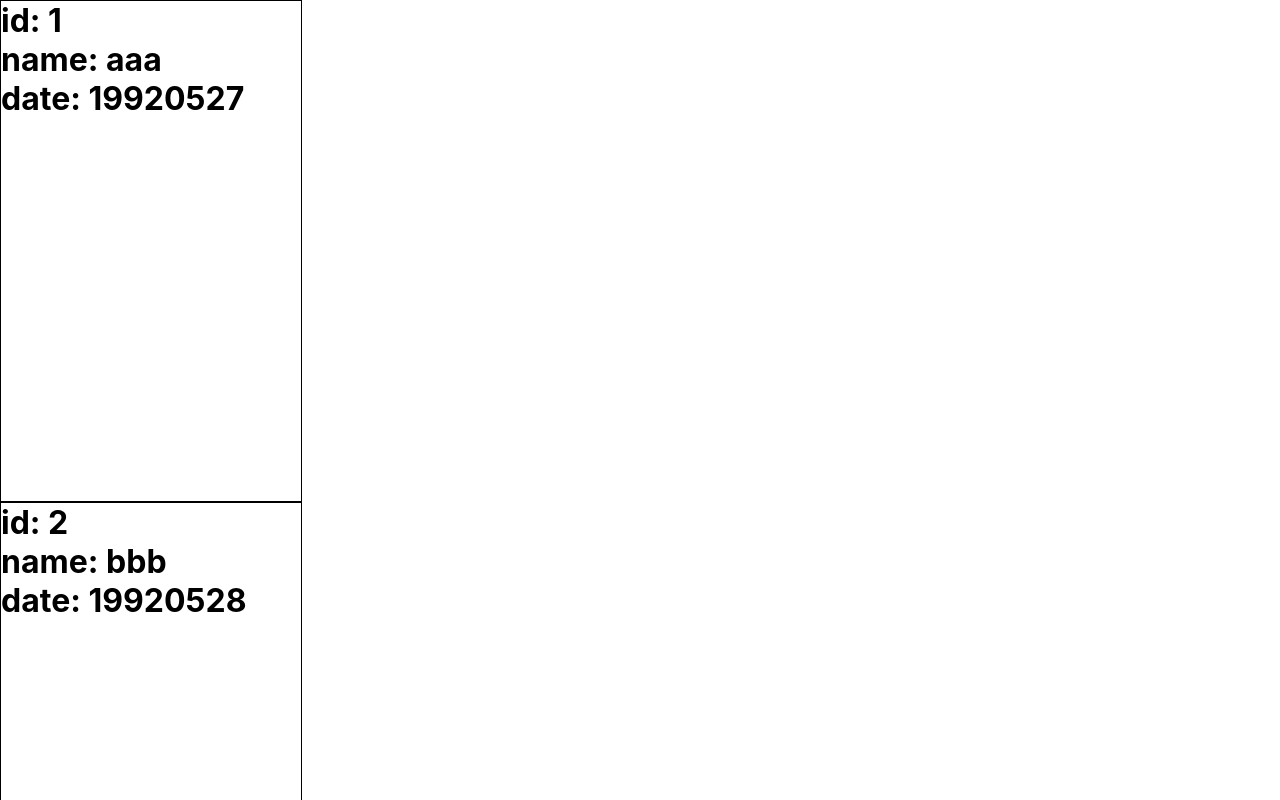
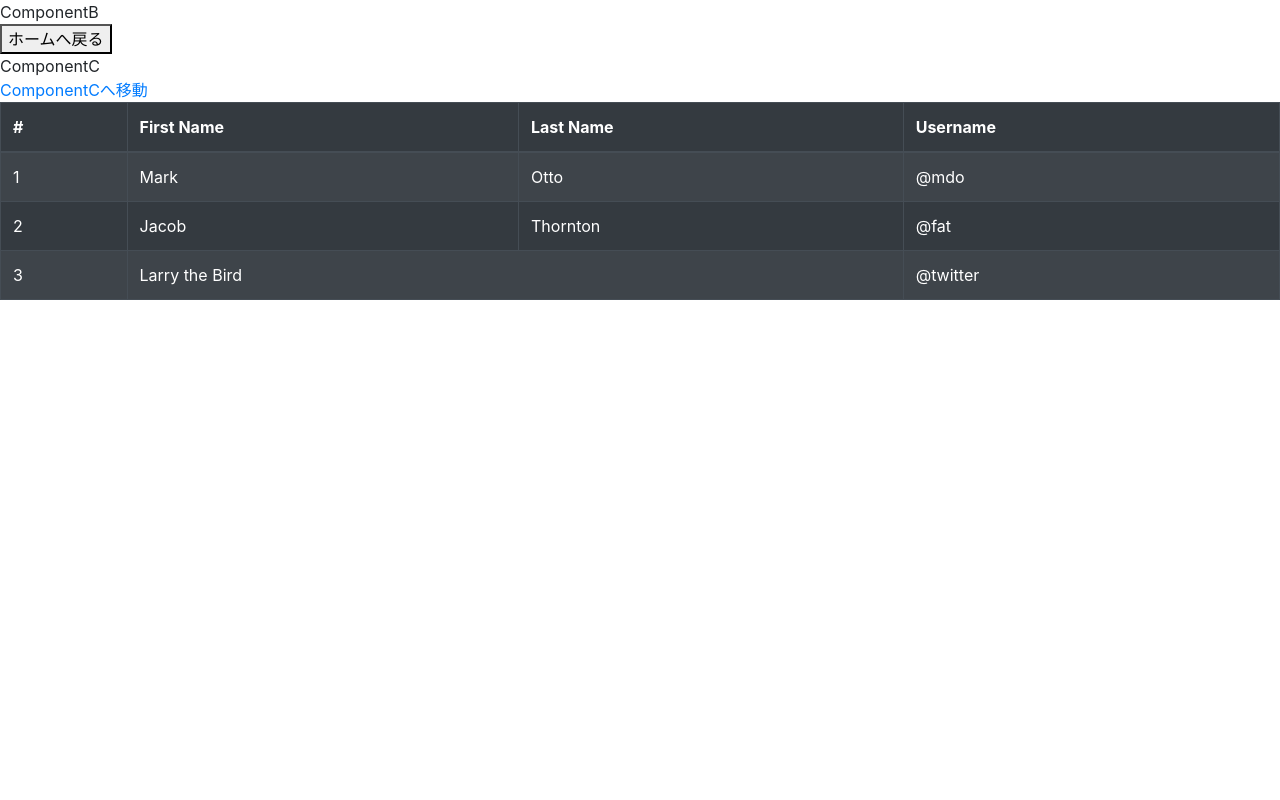
Before and after one commit to tomoya0417/react-tomoya, a React (Create React App) app: page /componentb in a window 1280 px wide. Shown: the top 800 px of the page. Built offline with nearby package versions, Linux system fonts and the light colour scheme.

Commit message:
react-tomoya

```diff
--- a/package.json
+++ b/package.json
@@ -6,8 +6,11 @@
     "@testing-library/jest-dom": "^5.12.0",
     "@testing-library/react": "^11.2.6",
     "@testing-library/user-event": "^12.8.3",
+    "bootstrap": "^4.6.0",
     "react": "^17.0.2",
+    "react-bootstrap": "^1.6.0",
     "react-dom": "^17.0.2",
+    "react-router-dom": "^5.2.0",
     "react-scripts": "4.0.3",
     "web-vitals": "^1.1.1"
   },
--- a/src/App.js
+++ b/src/App.js
@@ -1,38 +1,20 @@
 import React,{} from 'react';
 import './App.css';
-import Card from './Card';
-import Table from './Table';
+import { BrowserRouter as Router, Route, Switch } from 'react-router-dom'
+import ComponentA from './ComponentA';
+import ComponentB from './ComponentB';
+import ComponentC from './ComponentC';
 
-const sampleArray= [
-{ id: 1, name: 'aaa', date: 19920527 },
-{ id: 2, name: 'bbb', date: 19920528 },
-{ id: 3, name: 'ccc', date: 19920529 },
-{ id: 4, name: 'ddd', date: 19920530 },
-{ id: 5, name: 'eee', date: 19920531 },
-];
 
 function App() {
   return (
-    <div>
-      {sampleArray.map((data, index) =>{
-        console.log(data);
-        return <Card key={index} id={data.id} name={data.name} date={data.date} />
-      })}
-     <table>
-     <tr>
-       <th>id</th>
-       <th>name</th>
-       <th>date</th>
-      </tr>
-    {sampleArray.map((data,index) => {
-      console.log(data);
-      return <Table key={index} id={data.id} name={data.name} date={data.date} />
-
-    })}
-
-     </table>
-
-    </div>
+    <Router>
+      <Switch>
+        <Route exact path="/" component={ComponentA} />
+        <Route exact path="/componentb" component={ComponentB} />
+        <Route exaet path="/componentc" component={ComponentC} />
+      </Switch>
+    </Router>
   );
   }
 
--- /dev/null
+++ b/src/ComponentA.js
@@ -0,0 +1,47 @@
+import React from 'react'
+import { Link } from 'react-router-dom';
+import { Button,Table } from 'react-bootstrap';
+import 'bootstrap/dist/css/bootstrap.min.css';
+
+const ComponentA = () => {
+    return (
+     <>
+        <div>ComponentA</div>
+        <Button variant="primary">Hello world</Button>
+        <Link to="componentb" >ComponentBへ移動</Link>
+        <Table striped bordered hover>
+  <thead>
+    <tr>
+      <th>#</th>
+      <th>First Name</th>
+      <th>Last Name</th>
+      <th>Username</th>
+    </tr>
+  </thead>
+  <tbody>
+    <tr>
+      <td>1</td>
+      <td>Mark</td>
+      <td>Otto</td>
+      <td>@mdo</td>
+    </tr>
+    <tr>
+      <td>2</td>
+      <td>Jacob</td>
+      <td>Thornton</td>
+      <td>@fat</td>
+    </tr>
+    <tr>
+      <td>3</td>
+      <td colSpan="2">Larry the Bird</td>
+      <td>@twitter</td>
+    </tr>
+  </tbody>
+</Table>
+    </>
+    );
+};
+
+
+
+export default ComponentA;
--- /dev/null
+++ b/src/ComponentB.js
@@ -0,0 +1,50 @@
+import React from 'react'
+import {useHistory} from 'react-router-dom'
+import { Link } from 'react-router-dom';
+import { Table } from 'react-bootstrap';
+
+const ComponentB = () => {
+    const history = useHistory()
+    const backPage = () => {
+        history.push("/")
+    }
+    return (
+        <div>
+            <div>ComponentB</div>
+            <button onClick={backPage}>ホームへ戻る</button>
+            <div>ComponentC</div>
+        <Link to="componentc" >ComponentCへ移動</Link>
+        <Table striped bordered hover variant="dark">
+  <thead>
+    <tr>
+      <th>#</th>
+      <th>First Name</th>
+      <th>Last Name</th>
+      <th>Username</th>
+    </tr>
+  </thead>
+  <tbody>
+    <tr>
+      <td>1</td>
+      <td>Mark</td>
+      <td>Otto</td>
+      <td>@mdo</td>
+    </tr>
+    <tr>
+      <td>2</td>
+      <td>Jacob</td>
+      <td>Thornton</td>
+      <td>@fat</td>
+    </tr>
+    <tr>
+      <td>3</td>
+      <td colSpan="2">Larry the Bird</td>
+      <td>@twitter</td>
+    </tr>
+  </tbody>
+</Table>
+        </div>
+    )
+}
+
+export default ComponentB;
--- /dev/null
+++ b/src/ComponentC.js
@@ -0,0 +1,18 @@
+import React from 'react'
+import {useHistory} from 'react-router-dom'
+
+const ComponentC = () => {
+    const history = useHistory()
+    const backPage = () => {
+        history.push("componentb")
+    }
+    return (
+        <div>
+            <div>ComponentC</div>
+            <button onClick={backPage}>ComponentBへ戻る</button>
+        </div>
+    )
+}
+
+
+export default ComponentC;
```
Also changed, not shown: 1 other file (tests, documents, lock files or other folders).
